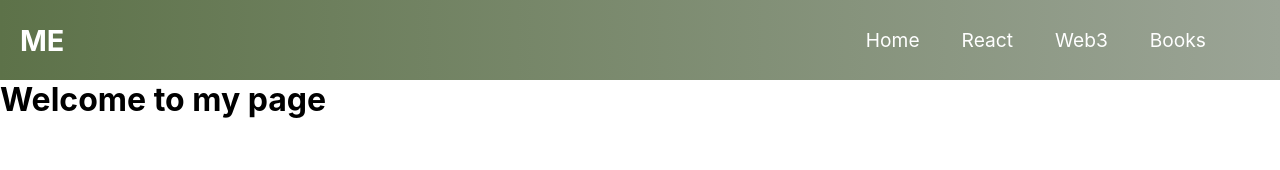
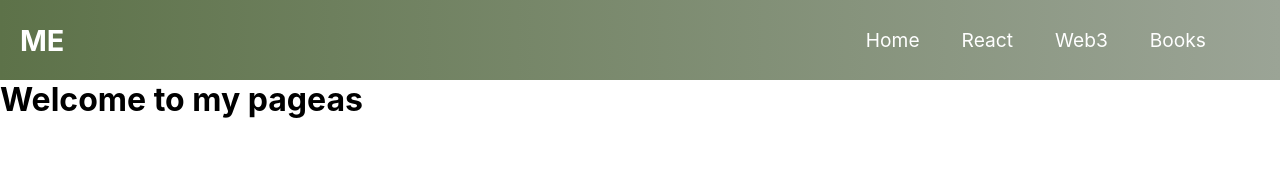
Before and after one commit to bazylrei/bazylME, a React (Create React App) app: page / in a window 1280 px wide. Shown: the top 170 px of the page. Built offline with nearby package versions, Linux system fonts and the light colour scheme.

Commit message:
test commit

```diff
--- a/src/components/Home/HomePage.tsx
+++ b/src/components/Home/HomePage.tsx
@@ -5,7 +5,7 @@ class HomePage extends Component {
         return (
             <div>
                 <h1>
-                    Welcome to my page
+                    Welcome to my pageas
                 </h1>
             </div>
         );
```
